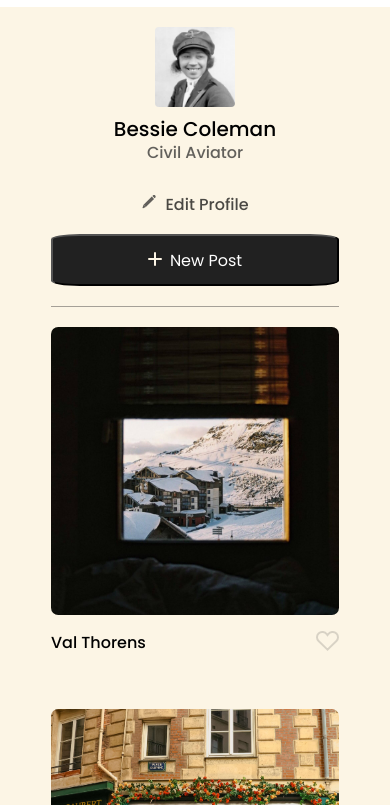
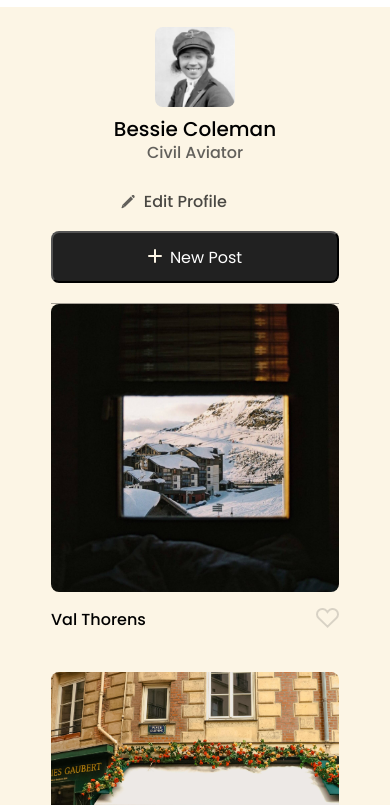
Before and after one commit to 3clipser/se_project_spots, a plain HTML site: page index.html in a window 390 px wide. Shown: the part 39-844 px from the top of the page. Drawn offline with Linux system fonts and the light colour scheme.

Commit message:
New update for my project

```diff
--- a/blocks/card.css
+++ b/blocks/card.css
@@ -6,15 +6,15 @@
   height: 413px;
   width: 413px;
   object-fit: cover;
-  border-radius: 2.5%;
+  border-radius: 8px;
 }
 
 .card__title {
-  margin-top: 12px;
+  margin: 12px 0 40px;
+  max-width: 350px;
   font-weight: 500;
   font-size: 20px;
   line-height: 24px;
-  height: 24px;
   text-overflow: ellipsis;
   white-space: nowrap;
   overflow: hidden;
@@ -28,12 +28,17 @@
 
 .card__like-btn {
   background-image: url(../images/like.svg);
+  cursor: pointer;
   width: 23px;
   height: 20px;
   border: none;
   background-color: transparent;
   opacity: 40%;
   margin-top: 12px;
+}
+
+.card__like-btn:hover {
+  background-color: red;
 }
 
 @media screen and (max-width: 627px) {
--- a/blocks/cards.css
+++ b/blocks/cards.css
@@ -10,15 +10,20 @@
   display: grid;
   grid-template-columns: repeat(auto-fit, 413px);
   justify-content: center;
-  gap: 40px 20px;
+  gap: 0 20px;
 }
 
 @media screen and (max-width: 627px) {
   .cards {
     max-width: 288px;
+    margin: auto;
+    padding: 0;
   }
 
   .cards__list {
+    display: grid;
     grid-template-columns: repeat(auto-fit, 288px);
+    margin: auto;
+    padding: 0;
   }
 }
--- a/blocks/footer.css
+++ b/blocks/footer.css
@@ -1,6 +1,4 @@
 .footer {
-  width: 1004px;
-  height: 16px;
   padding: 60px;
 }
 
@@ -11,19 +9,15 @@
   font-weight: 400;
   line-height: 16px;
   text-align: center;
+  margin: 0 auto;
 }
 
 @media screen and (max-width: 627px) {
   .footer {
-    width: 104px;
-    height: 16px;
-    margin: 0;
     padding: 60px;
     margin: 0 auto;
   }
   .footer__copyright {
-    width: 104px;
-    height: 16px;
     align-items: center;
     margin: 0;
   }
--- a/blocks/profile.css
+++ b/blocks/profile.css
@@ -8,7 +8,8 @@
   height: 190px;
   width: 190px;
   margin-right: 20px;
-  border-radius: 5%;
+  border-radius: 8px;
+  object-fit: cover;
 }
 
 .profile__column {
@@ -32,8 +33,8 @@
 .profile__description {
   margin: 0;
   color: rgba(33, 33, 33, 0.7);
-  width: 97px;
-  height: 16px;
+  max-width: 97px;
+  max-height: 16px;
   font-size: 16px;
   font-weight: 500;
   line-height: 16px;
@@ -46,19 +47,22 @@
 }
 
 .profile__edit-btn {
+  display: flex;
+  cursor: pointer;
   margin-top: auto;
-  margin-left: -150px;
   background-color: transparent;
   border: none;
   opacity: 70%;
   font-size: 16px;
   font-weight: 500;
   line-height: 16px;
+  width: auto;
 }
 
 .profile__add-btn {
+  cursor: pointer;
   color: white;
-  border-radius: 10%;
+  border-radius: 8px;
   margin-left: auto;
   width: 149px;
   height: 52px;
@@ -67,9 +71,15 @@
   font-size: 16px;
   line-height: 16px;
 }
+.profile__edit-btn:hover {
+  background-color: #45a049;
+}
+.profile__add-btn:hover {
+  background-color: #45a049;
+}
 
-.profile__btn-divider {
-  padding-left: 8px;
+.profile__btn-icon {
+  padding-right: 8px;
 }
 
 @media screen and (max-width: 627px) {
--- a/index.html
+++ b/index.html
@@ -26,17 +26,19 @@
             <h1 class="profile__name">Bessie Coleman</h1>
             <p class="profile__description">Civil Aviator</p>
             <button type="button" class="profile__edit-btn">
-              <img src="./images/pencil.svg" alt="Penicl icon" /><span
-                class="profile__btn-divider"
-              ></span
-              >Edit Profile
+              <img
+                class="profile__btn-icon"
+                src="./images/pencil.svg"
+                alt="Penicl icon"
+              />Edit Profile
             </button>
           </div>
           <button type="button" class="profile__add-btn">
-            <img src="./images/plus.svg" alt="Plus icon" /><span
-              class="profile__btn-divider"
-            ></span
-            >New Post
+            <img
+              class="profile__btn-icon"
+              src="./images/plus.svg"
+              alt="Plus icon"
+            />New Post
           </button>
         </section>
         <section class="cards page__section">
```
